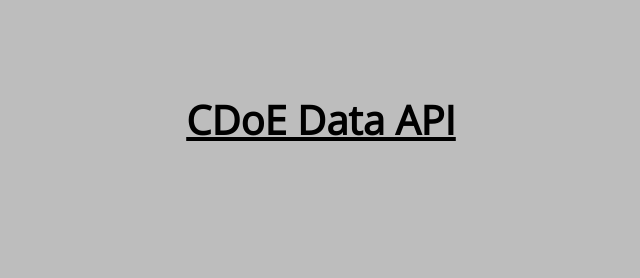
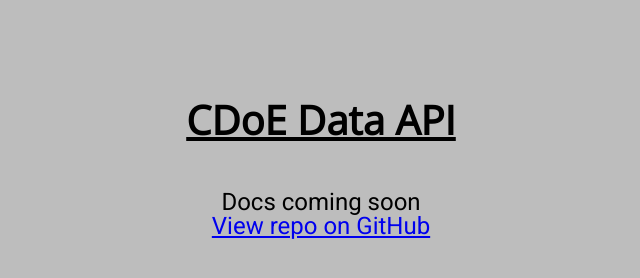
Before and after one commit to sljohnson32/CDoE_data_api, a website: page public/index.html in a window 1280 px wide. Shown: the whole page, without its empty margins (319-959 px from the left). Drawn offline with nearby package versions, Linux system fonts and the light colour scheme.

Commit message:
Add link to repo and note about docs coming soon

```diff
--- a/public/index.html
+++ b/public/index.html
@@ -12,6 +12,8 @@
   <body>
 
     <header>CDoE Data API</header>
+    <h4>Docs coming soon</h4>
+    <a href='https://github.com/sljohnson32/CDoE_data_api' target='_blank'><p>View repo on GitHub</p></a>
 
   </body>
 </html>
```
